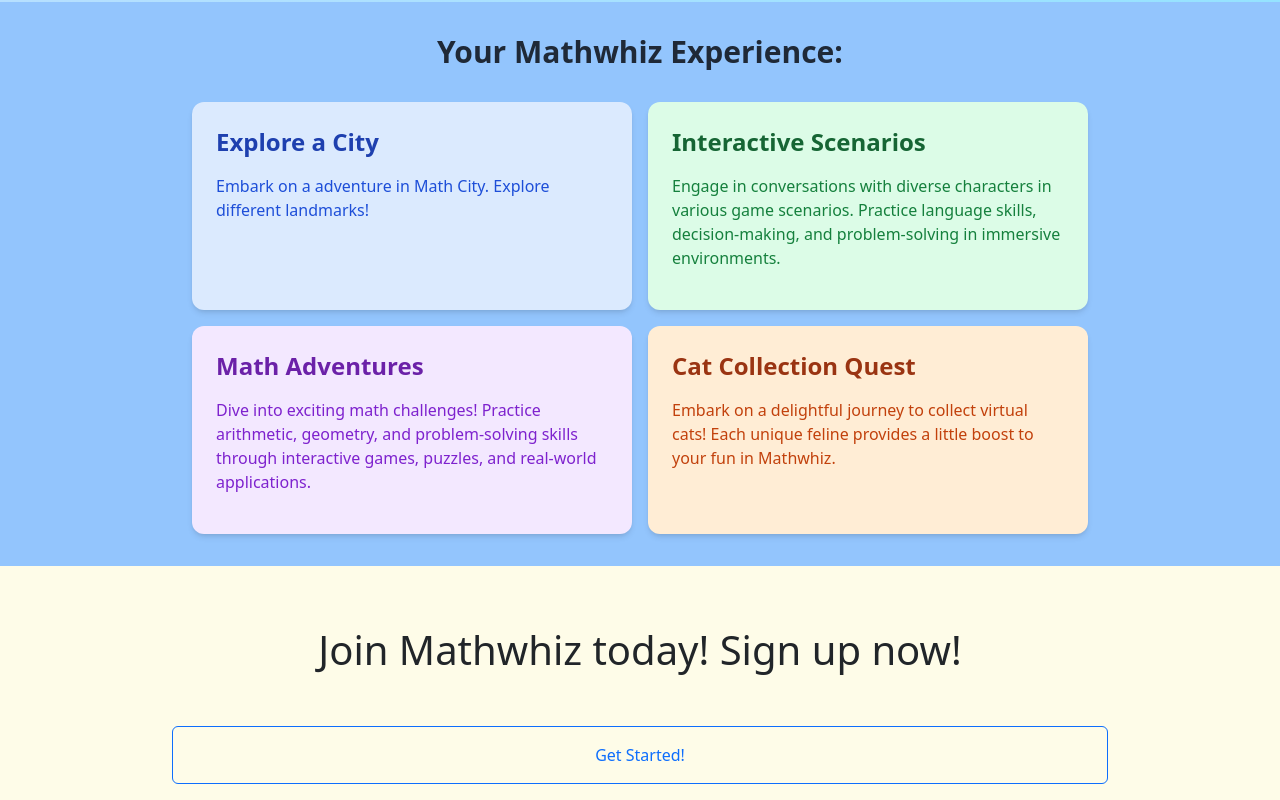
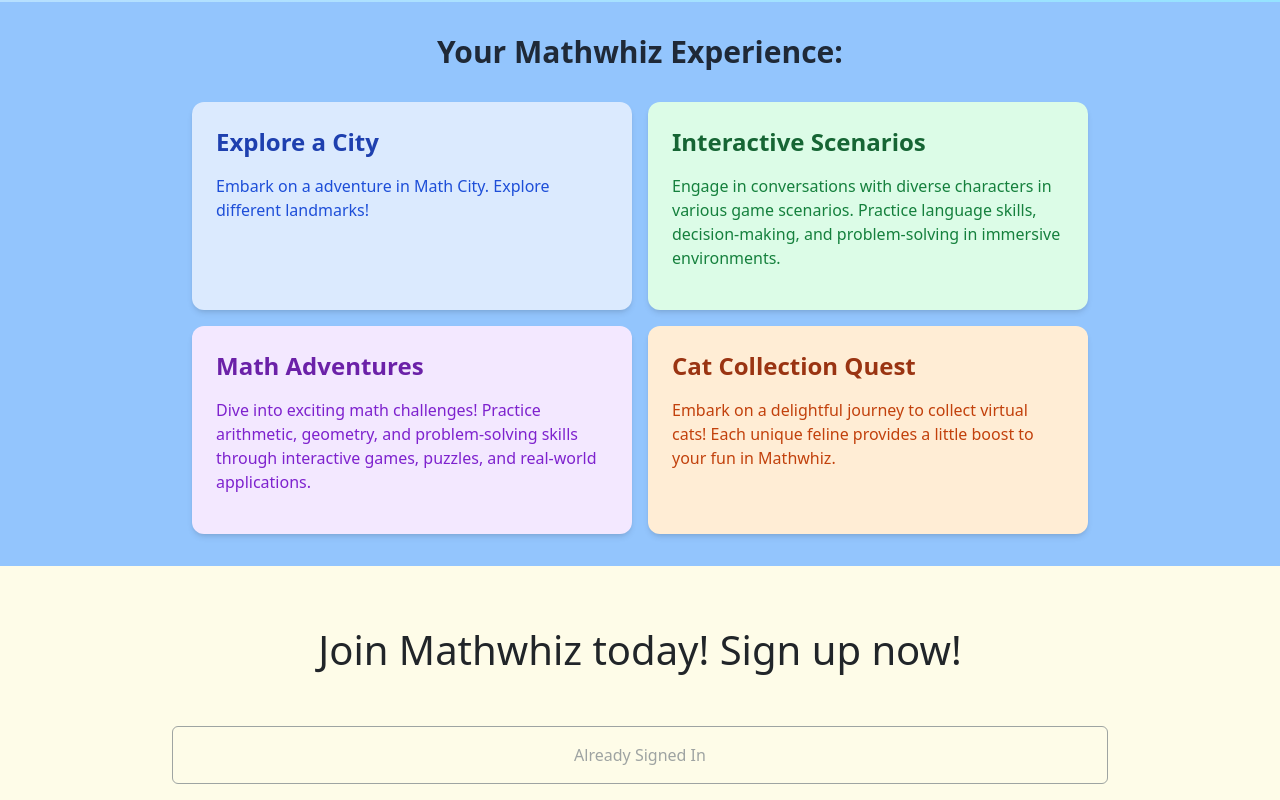
Before and after one commit to seanyew25/MathWhiz, a Vue app: page / in a window 1280 px wide. Shown: the part 909-1709 px from the top of the page. Built offline with nearby package versions, Linux system fonts and the light colour scheme; no server answers; sample sign-in values are in the browser's storage.

Commit message:
Update LandingPage.vue

```diff
--- a/src/pages/LandingPage.vue
+++ b/src/pages/LandingPage.vue
@@ -70,6 +70,14 @@
         >
           Get Started!
         </button>
+        <button
+          v-else
+          class="btn btn-outline-secondary w-75 p-3 tw-opacity-50 tw-cursor-not-allowed"
+          disabled
+          title="You're already signed in!"
+        >
+          Already Signed In
+      </button>
     </div>
   </div>
 
@@ -189,4 +197,17 @@
 </style>
 
 <script setup>
+import { ref, onMounted } from "vue";
+import { getAuth, onAuthStateChanged } from "firebase/auth";
+const auth = getAuth();
+const isAuthenticated = ref("");
+onMounted(() => {
+  onAuthStateChanged(auth, (user) => {
+    if (user) {
+      isAuthenticated.value = true;
+    } else {
+      isAuthenticated.value = false;
+    }
+  });
+});
 </script>
```
